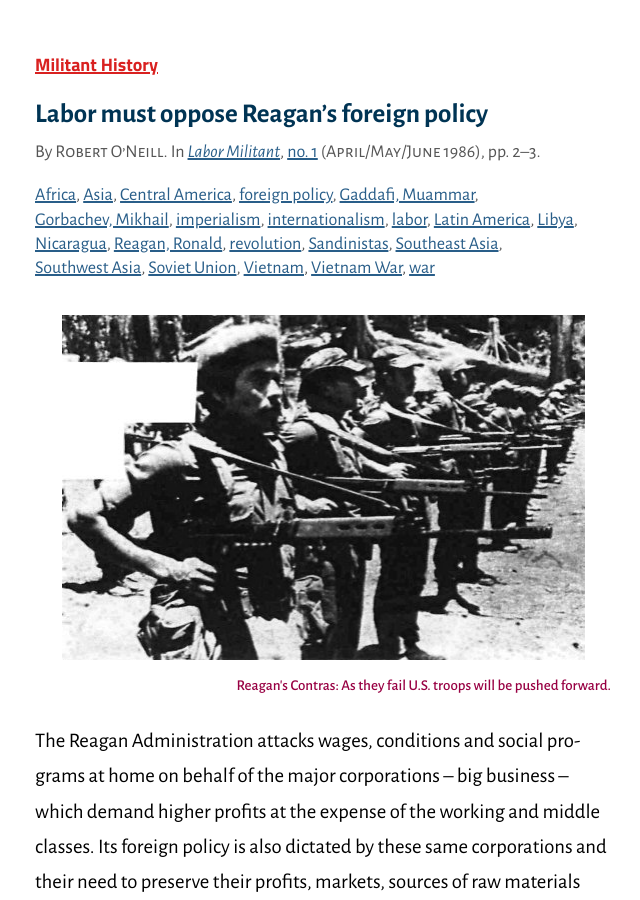
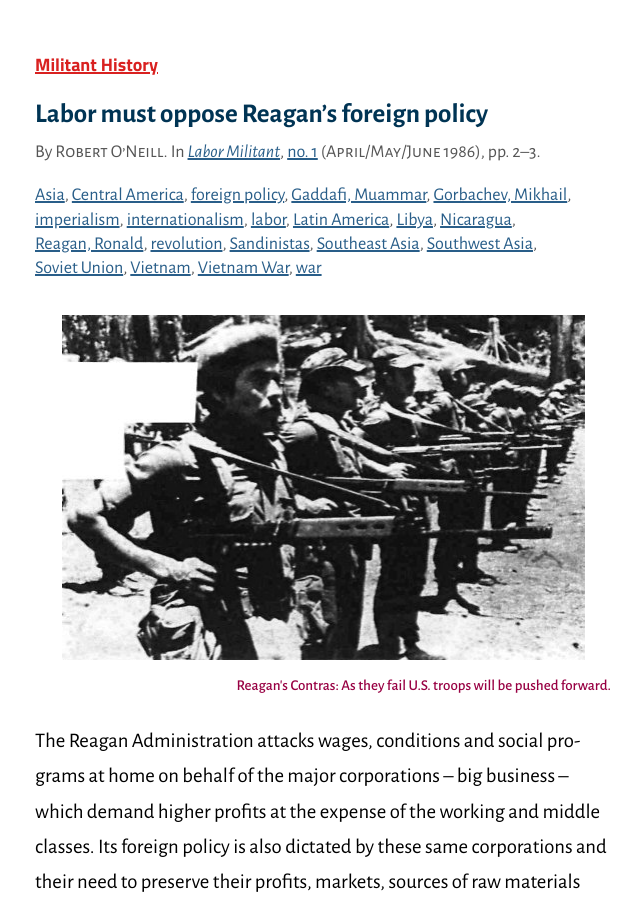
Before and after one commit to jackwillis/militanthistory, a Jekyll site: the page built from _lm_articles/01/labor-must-oppose-reagans-foreign-policy.md, in a window 1280 px wide and 900 px high. Shown: the whole window, without its empty margins (317-957 px from the left). Built offline with Jekyll 4.4.1, drawn with Linux system fonts in a browser that asks for light colours.

```diff
--- a/_data/tags.yml
+++ b/_data/tags.yml
@@ -3,8 +3,6 @@
   title: "affirmative action"
 - name: afl-cio
   title: "<abbr>AFL–CIO</abbr>"
-- name: africa
-  title: Africa
 - name: apartheid
 - name: asia
   title: Asia
--- a/_lm_articles/01/labor-must-oppose-reagans-foreign-policy.md
+++ b/_lm_articles/01/labor-must-oppose-reagans-foreign-policy.md
@@ -4,7 +4,7 @@ title: "Labor must oppose Reagan’s foreign policy"
 author: "Robert O’Neill"
 lm_issue: 1
 location: "pp. 2–3"
-tags: labor reagan foreign-policy internationalism war revolution vietnam-war vietnam sandinistas nicaragua gorbachev soviet-union libya gaddafi southwest-asia asia africa southeast-asia latin-america central-america imperialism
+tags: labor reagan foreign-policy internationalism war revolution vietnam-war vietnam sandinistas nicaragua gorbachev soviet-union libya gaddafi southwest-asia asia southeast-asia latin-america central-america imperialism
 ---
 
 <figure>
```
Also changed, not shown: _lm_articles/01/harlem-fight-back.md (+2 -2 lines), _lm_issues/01.md (+1 -1 lines).
